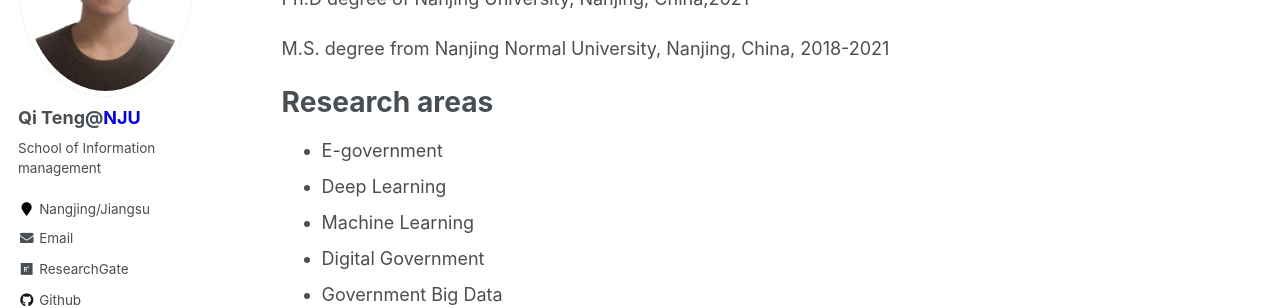
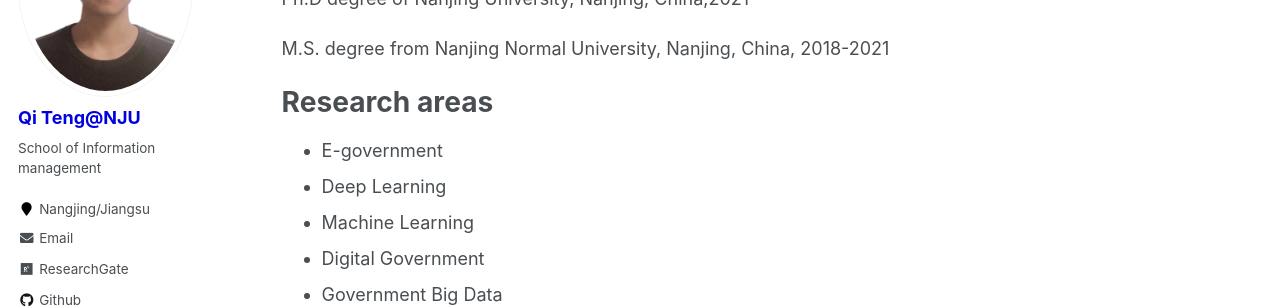
Before and after one commit to tengqi159/tengqi.github.io, a Jekyll site: the page built from _pages/about.md, in a window 1280 px wide. Shown: the part 243-551 px from the top of the page. Built offline with Jekyll 4.4.1, drawn with Linux system fonts in a browser that asks for light colours.

Commit message:
Update _config.yml

```diff
--- a/_config.yml
+++ b/_config.yml
@@ -80,7 +80,7 @@ analytics:
 
 # Site Author
 author:
-  name             : "Qi Teng@<font color=lightpurple>NJU</font>"
+  name             : "<font color=lightpurple>Qi Teng@NJU</font>"
   avatar           : "t.jpg"
   bio              : "School of Information management"
   location         : "Nangjing/Jiangsu"
```
